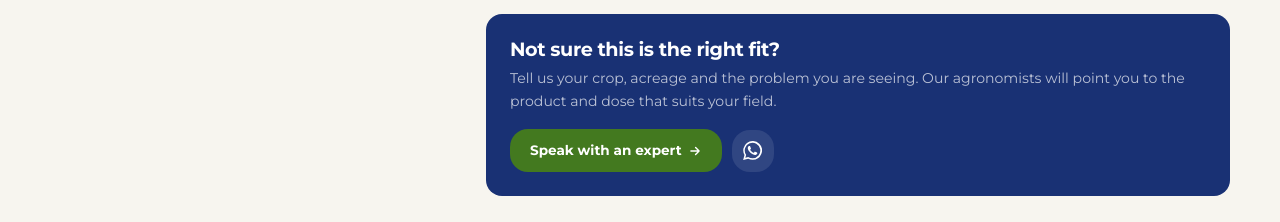
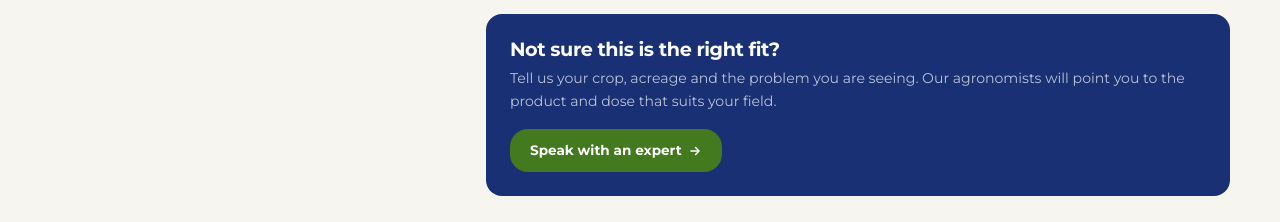
Before and after one commit to Onkar-nst/sml-v1, a Next.js app: page /product/chlocaps in a window 1280 px wide. Shown: the part 1260-1482 px from the top of the page. Built offline with nearby package versions, Linux system fonts and the light colour scheme.

Commit message:
refactor: remove WhatsApp enquiry button from product details page

```diff
--- a/app/product/[slug]/page.tsx
+++ b/app/product/[slug]/page.tsx
@@ -241,18 +241,6 @@ export default async function ProductDetailPage({ params }: Props) {
                 >
                   Speak with an expert <ArrowRight className="w-3.5 h-3.5" />
                 </Link>
-                {/* icon only — the chat opens with this SKU already named in the
-                    first message, so the enquiry arrives with its context */}
-                <a
-                  href={whatsappHref}
-                  target="_blank"
-                  rel="noopener"
-                  aria-label={`Enquire about ${product.name} on WhatsApp`}
-                  title={`Enquire about ${product.name} on WhatsApp`}
-                  className="grid place-items-center w-[42px] h-[42px] rounded-lg bg-white/10 hover:bg-white/18 text-white transition-colors"
-                >
-                  <WhatsApp size={19} />
-                </a>
               </div>
             </section>
 
```
